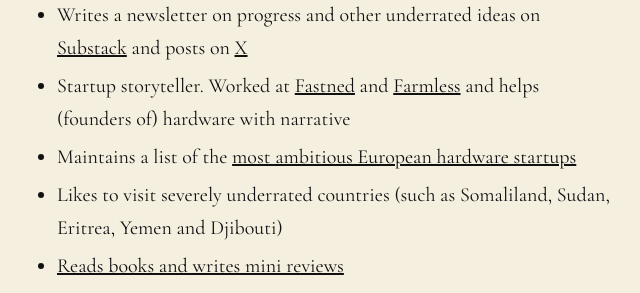
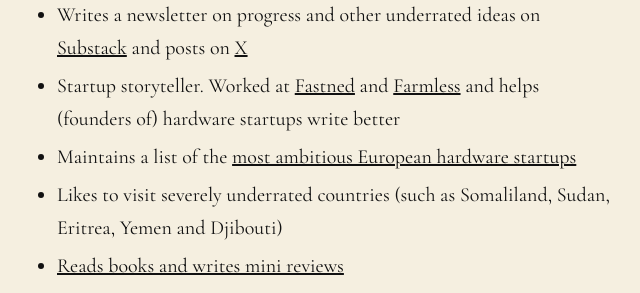
Before and after one commit to pepijn1/pepijn.xyz, a Jekyll site: the page built from index.md, in a window 1280 px wide and 900 px high. Shown: the part 228-521 px from the top of the window, without its empty margins (319-959 px from the left). Built offline with Jekyll 4.4.1, drawn with Linux system fonts in a browser that asks for light colours.

Commit message:
Refine description of startup storytelling role
Updated the description to specify helping hardware startups write better narratives.

```diff
--- a/index.md
+++ b/index.md
@@ -7,7 +7,7 @@
 
 - Lives in Amsterdam
 - Writes a newsletter on progress and other underrated ideas on [Substack](https://pepijnvloemans.substack.com) and posts on [X](https://x.com/procyon_rex)
-- Startup storyteller. Worked at [Fastned](https://fastned.nl) and [Farmless](https://pepijn.substack.com/p/my-time-at-farmless-the-insanely) and helps (founders of) hardware with narrative
+- Startup storyteller. Worked at [Fastned](https://fastned.nl) and [Farmless](https://pepijn.substack.com/p/my-time-at-farmless-the-insanely) and helps (founders of) hardware startups write better
 - Maintains a list of the [most ambitious European hardware startups](https://hardli.st)
 - Likes to visit severely underrated countries (such as Somaliland, Sudan, Eritrea, Yemen and Djibouti)
 - [Reads books and writes mini reviews](/boeken.html)
```
